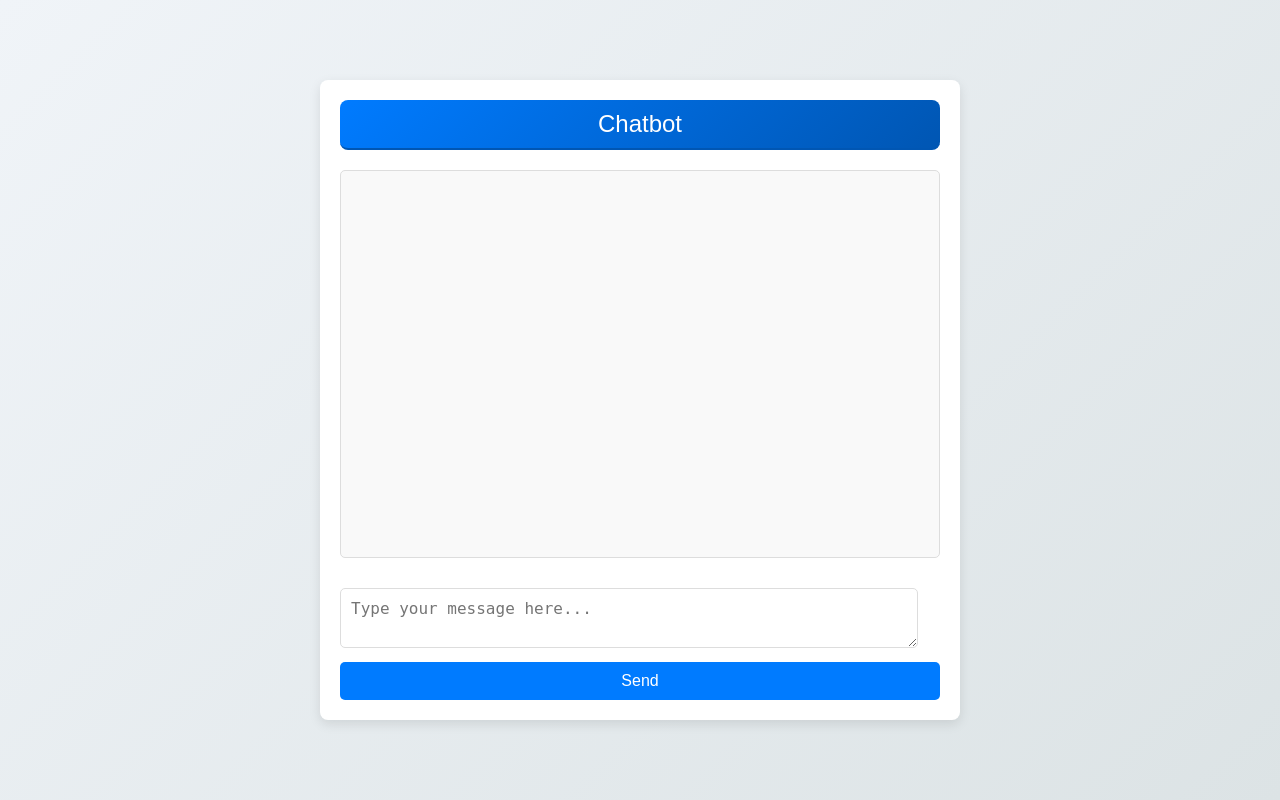
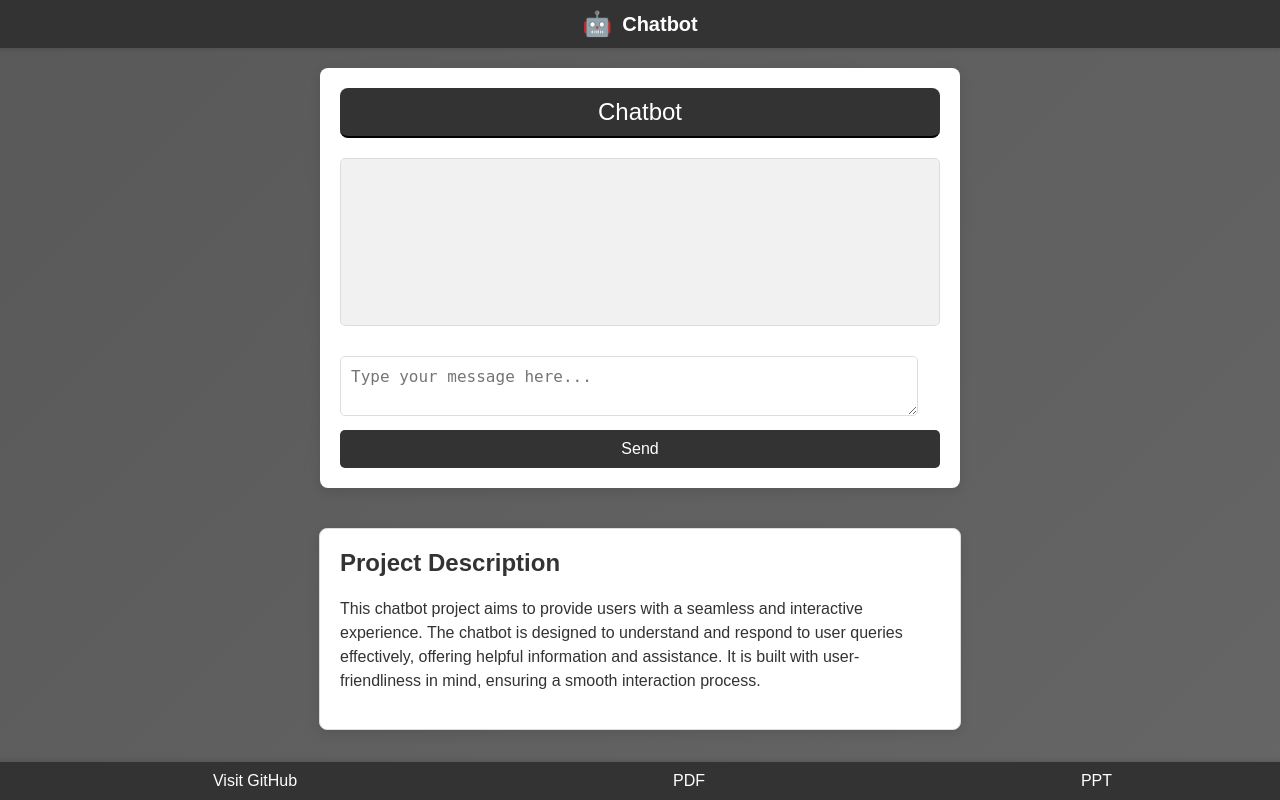
Before and after one commit to girisonali/Flask-ChatBot, a Flask app: page / in a window 1280 px wide. Run offline with Flask 3, Linux system fonts and the light colour scheme.

Commit message:
Update index.html

```diff
--- a/FLASK_CHATBOT/templates/index.html
+++ b/FLASK_CHATBOT/templates/index.html
@@ -7,37 +7,78 @@
     <style>
         body {
             font-family: Arial, sans-serif;
-            background: linear-gradient(135deg, #f0f4f8, #dce3e5);
             margin: 0;
             padding: 0;
             display: flex;
+            flex-direction: column;
+            height: 100vh;
+            overflow: hidden; /* Prevent horizontal scrolling */
+            background: linear-gradient(135deg, #333, #666); /* Initial background gradient */
+            background-size: 400% 400%; /* Set the size for animation */
+            animation: gradientAnimation 15s ease infinite; /* Apply animation */
+        }
+
+        @keyframes gradientAnimation {
+            0% { background-position: 0% 0%; }
+            50% { background-position: 100% 100%; }
+            100% { background-position: 0% 0%; }
+        }
+
+        .navbar {
+            background-color: #333; /* Dark grey background */
+            color: white;
+            padding: 10px 20px;
+            display: flex;
+            align-items: center;
             justify-content: center;
-            align-items: center;
-            height: 100vh;
+            box-shadow: 0 2px 4px rgba(0, 0, 0, 0.1);
+            position: relative;
+            z-index: 1;
         }
+
+        .navbar .icon {
+            font-size: 24px;
+            margin-right: 10px;
+        }
+
+        .navbar span {
+            font-size: 20px;
+            font-weight: bold;
+        }
+
+        .main-content {
+            display: flex;
+            flex-direction: column;
+            flex: 1;
+            overflow: hidden;
+        }
+
         .chat-container {
+            flex: 1;
             width: 100%;
             max-width: 600px;
-            margin: 20px;
+            margin: 20px auto;
             padding: 20px;
-            background: #ffffff;
+            background: #ffffff; /* White background for the chat container */
             border-radius: 8px;
             box-shadow: 0 4px 12px rgba(0, 0, 0, 0.1);
             display: flex;
             flex-direction: column;
-            height: 80vh;
-            max-height: 600px;
+            overflow-y: auto; /* Allow vertical scrolling */
+            position: relative; /* Ensure it is above the animated background */
         }
+
         .chat-header {
             text-align: center;
             margin-bottom: 20px;
             font-size: 24px;
             color: #ffffff;
-            background: linear-gradient(135deg, #007bff, #0056b3);
+            background: #333; /* Dark grey background for header */
             border-radius: 8px;
             padding: 10px;
-            border-bottom: 2px solid #0056b3;
+            border-bottom: 2px solid #000; /* Black border */
         }
+
         .messages-container {
             flex: 1;
             overflow-y: auto;
@@ -45,8 +86,9 @@
             padding: 10px;
             border: 1px solid #ddd;
             border-radius: 5px;
-            background-color: #f9f9f9; /* Light background for messages */
+            background-color: #f1f1f1; /* Light grey background for messages */
         }
+
         .message {
             margin: 10px 0;
             padding: 10px;
@@ -54,18 +96,21 @@
             max-width: 80%;
             word-wrap: break-word;
         }
+
         .user-message {
-            background: #e1f5fe;
-            color: #0277bd;
+            background: #e0e0e0; /* Light grey for user messages */
+            color: #000; /* Black text */
             text-align: right;
             align-self: flex-end;
         }
+
         .bot-message {
-            background: #e8f5e9;
-            color: #2e7d32;
+            background: #bdbdbd; /* Medium grey for bot messages */
+            color: #000; /* Black text */
             text-align: left;
             align-self: flex-start;
         }
+
         textarea {
             width: calc(100% - 22px);
             height: 60px;
@@ -77,33 +122,81 @@
             box-sizing: border-box;
             background-color: #ffffff; /* White background for the textarea */
         }
+
         button {
             width: 100%;
             padding: 10px;
             border-radius: 5px;
             border: none;
-            background-color: #007bff;
+            background-color: #333; /* Dark grey background for button */
             color: white;
             font-size: 16px;
             cursor: pointer;
             transition: background-color 0.3s ease;
         }
+
         button:hover {
-            background-color: #0056b3;
+            background-color: #000; /* Black background on hover */
         }
-        @media (max-width: 768px) {
-            .chat-container {
-                width: 90%;
-                height: 100vh;
-                max-height: none;
+
+        .project-description {
+            max-width: 600px;
+            margin: 20px auto;
+            padding: 20px;
+            background: #ffffff; /* White background for project description */
+            border-radius: 8px;
+            box-shadow: 0 4px 12px rgba(0, 0, 0, 0.1);
+            border: 1px solid #ddd;
+            margin-bottom: 70px; /* Space for the bottom navbar */
         }
-            .message {
-                max-width: 100%;
+
+        .project-description h2 {
+            margin-top: 0;
+            font-size: 24px;
+            color: #333; /* Dark grey text for the heading */
         }
+
+        .project-description p {
+            font-size: 16px;
+            line-height: 1.5;
+            color: #333; /* Dark grey text for paragraph */
+        }
+
+        .bottom-navbar {
+            background-color: #333; /* Dark grey background */
+            color: white;
+            padding: 10px 20px;
+            display: flex;
+            justify-content: space-around;
+            align-items: center;
+            box-shadow: 0 -2px 4px rgba(0, 0, 0, 0.1);
+            position: fixed;
+            bottom: 0;
+            width: 100%;
+            z-index: 1;
+        }
+
+        .bottom-navbar a {
+            color: white;
+            text-decoration: none;
+            font-size: 16px;
+        }
+
+        .bottom-navbar a:hover {
+            text-decoration: underline;
+        }
+
+        .bottom-navbar .fa {
+            margin-right: 5px; /* Space between icon and text */
         }
     </style>
 </head>
 <body>
+    <nav class="navbar">
+        <div class="icon">🤖</div>
+        <span>Chatbot</span>
+    </nav>
+    <div class="main-content">
         <div class="chat-container">
             <div class="chat-header">Chatbot</div>
             <div class="messages-container">
@@ -117,5 +210,19 @@
                 <button type="submit">Send</button>
             </form>
         </div>
+        <div class="project-description">
+            <h2>Project Description</h2>
+            <p>
+                This chatbot project aims to provide users with a seamless and interactive experience. The chatbot is designed to understand and respond to user queries effectively, offering helpful information and assistance. It is built with user-friendliness in mind, ensuring a smooth interaction process.
+            </p>
+        </div>
+    </div>
+    <nav class="bottom-navbar">
+        <a href="https://github.com/girisonali/Flask-ChatBot">
+            <i class="fa fa-github"></i>Visit GitHub
+        </a>
+        <a href="path/to/your-document.pdf" target="_blank">PDF</a>
+        <a href="path/to/your-presentation.ppt" target="_blank">PPT</a>
+    </nav>
 </body>
 </html>
```
Lines whose indentation alone changed are shown as unchanged.
